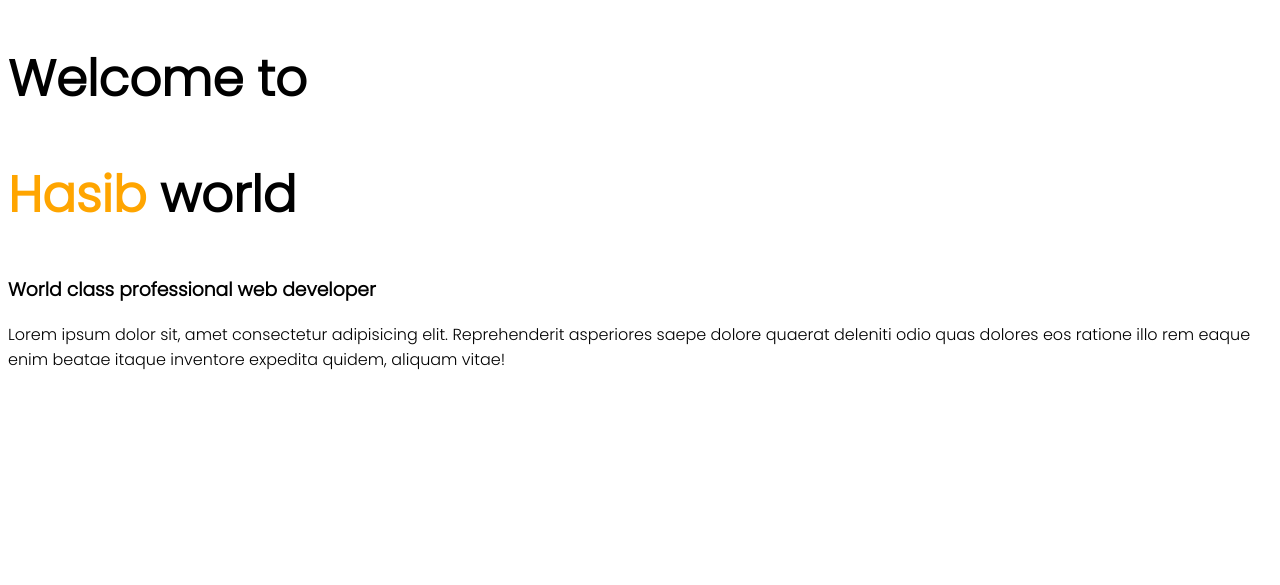
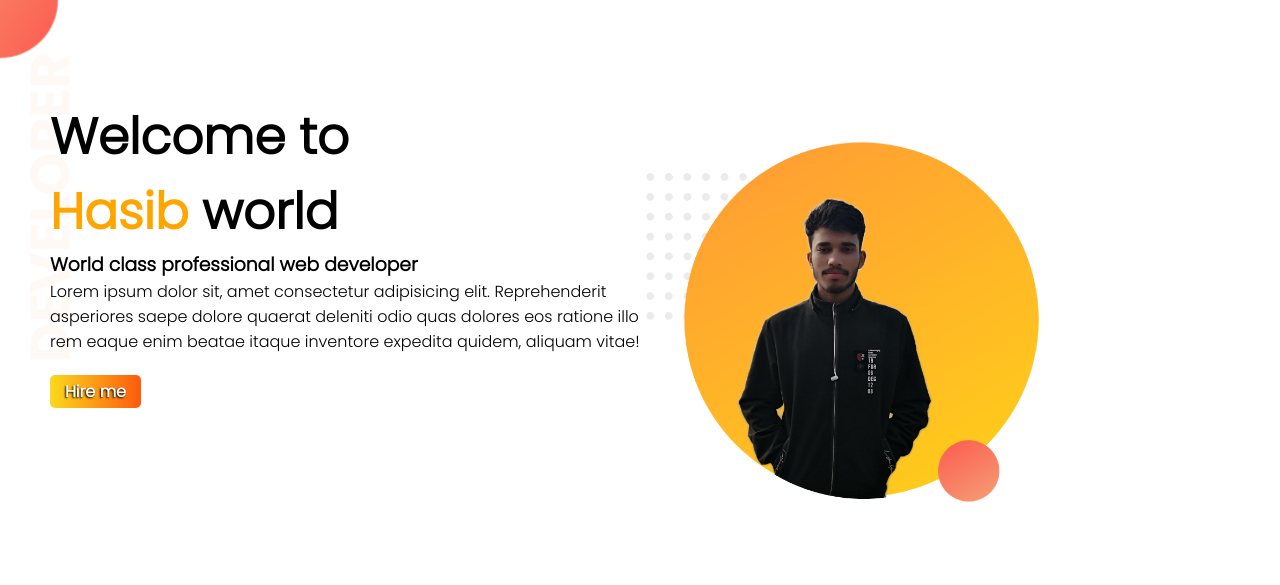
Before and after one commit to Hasib299/portfolio-project, a plain HTML site: page index.html in a window 1280 px wide. Drawn offline with Linux system fonts and the light colour scheme.

Commit message:
second commit

```diff
--- a/index.html
+++ b/index.html
@@ -8,8 +8,9 @@
     <title>Hasib portfolio</title>
   </head>
   <body>
-    <section>
-      <div class="container">
+    <section class="topBannar">
+      <div class="firstContent">
+        <div class="headerText">
           <h1>Welcome to</h1>
           <h1><spas class="name-heighlight"> Hasib </spas> world</h1>
           <h3>World class professional web developer</h3>
@@ -19,6 +20,17 @@
             dolores eos ratione illo rem eaque enim beatae itaque inventore
             expedita quidem, aliquam vitae!
           </p>
+          <br />
+          <a
+            target="_blank"
+            href="https://www.linkedin.com/in/al-hasib"
+            class="btn"
+            >Hire me</a
+          >
+        </div>
+        <div class="header-pick">
+          <img src="./images/my-pick.png" alt="" />
+        </div>
       </div>
     </section>
   </body>
--- a/style.css
+++ b/style.css
@@ -1,10 +1,51 @@
 @import url("https://fonts.googleapis.com/css2?family=Poppins:ital,wght@0,200;0,300;1,200;1,300&display=swap");
+* {
+  box-sizing: border-box;
+  margin: 0;
+  padding: 0;
+}
+
 body {
   font-family: "Poppins", sans-serif;
 }
-h1 {
+.topBannar {
+  height: 500px;
+  width: 100%;
+  background-image: url("./images/top-banner.png");
+  background-repeat: no-repeat;
+}
+.firstContent {
+  display: flex;
+  flex-direction: row;
+  flex-flow: row;
+  position: relative;
+  top: 100px;
+}
+.firstContent h1 {
   font-size: 50px;
 }
+
 .name-heighlight {
   color: orange;
 }
+.headerText {
+  width: 50%;
+  padding-left: 50px;
+}
+.header-pick {
+  width: 50%;
+  padding-bottom: 30px;
+}
+.header-pick img {
+  width: 70%;
+}
+.btn {
+  text-decoration: none;
+  color: #fff;
+  text-shadow: -1px 1px 2px black;
+  background-image: linear-gradient(to right, #fad400e3, #ff5a0e);
+  padding: 5px 15px;
+  margin-top: 50px;
+  font-weight: bolder;
+  border-radius: 5px;
+}
```
Also changed, not shown: images/my-bg2 (1).png (added), images/my-pick.png (added), images/mypick.png (deleted). Lines whose indentation alone changed are shown as unchanged.
